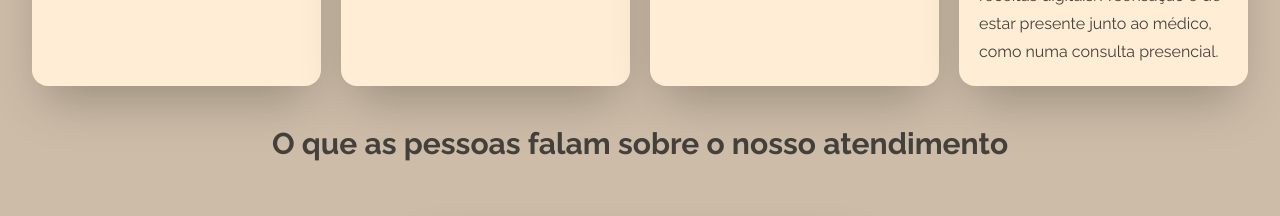
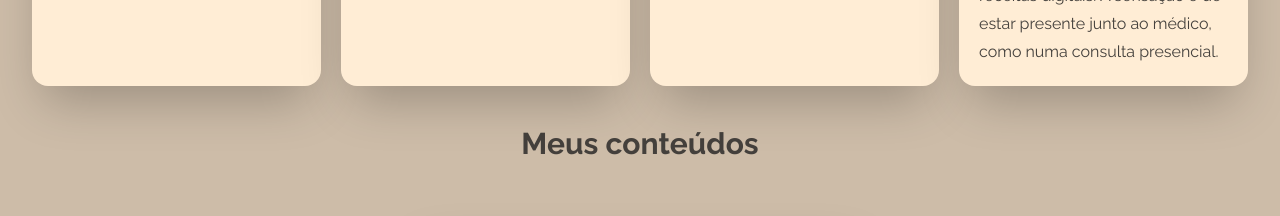
Before and after one commit to brunoprestesap/page-dra-camila, a React (Create React App) app: page / in a window 1280 px wide. Shown: the part 2840-3056 px from the top of the page. Built offline with nearby package versions, Linux system fonts and the light colour scheme.

Commit message:
alteração título da secao conteudos

```diff
--- a/src/components/ContentsVideo.js
+++ b/src/components/ContentsVideo.js
@@ -62,7 +62,7 @@ function Contents({ color }) {
     <div id="depoimentos">
       <div className="my-5">
         <h2 className="text-xl md:text-3xl font-bold text-center">
-          O que as pessoas falam sobre o nosso atendimento
+          Meus conteúdos
         </h2>
       </div>
 
```
